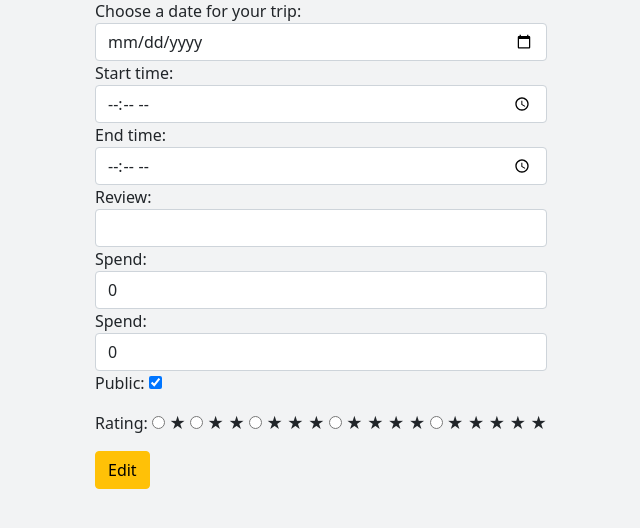
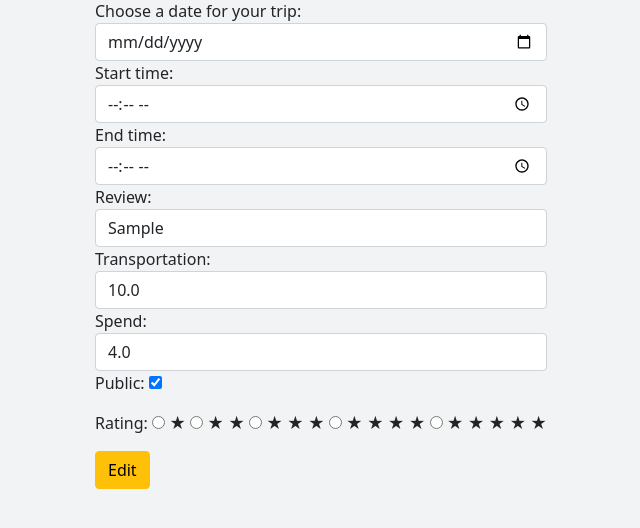
Before and after one commit to Jiaxinl7/squirrel-travel, a Django app: page /manager/search/edit_visit/1/ in a window 1280 px wide. Shown: the part 123-651 px from the top of the page, without its empty margins (272-912 px from the left). Run offline with Django 3.2, Linux system fonts and the light colour scheme; tables that the repository leaves empty hold one stand-in row (values such as "Sample post").

Commit message:
front end bug fix

```diff
--- a/manager/templates/manager/edit_visit.html
+++ b/manager/templates/manager/edit_visit.html
@@ -39,13 +39,13 @@
                     <input type="time" name="end_time" class="form-control"/>
 
                     <label for="review">Review:</label>
-                    <input type="text" name="review" class="form-control"/>
+                    <input type="text" name="review" class="form-control" value = {{visit.review}}/>
 
-                    <label for="trans">Spend:</label>
-                    <input type="number" name="trans" min="0" value="0" class="form-control"/>
+                    <label for="trans">Transportation:</label>
+                    <input type="number" name="trans" min="0" value={{visit.transport_fee}} class="form-control"/>
 
                     <label for="spend">Spend:</label>
-                    <input type="number" name="spend" min="0" value="0" class="form-control"/>
+                    <input type="number" name="spend" min="0" value={{visit.v_rate}} class="form-control"/>
 
                     <label for="public">Public:</label>
                     <input type="checkbox" name="public" checked="" />
--- a/manager/views.py
+++ b/manager/views.py
@@ -165,7 +165,7 @@ def edit_visit(request,vid):
             cursor.execute("UPDATE visit SET date = %s , start_time=%s , end_time=%s, public = %s, review = %s, v_rate=%s,transport_fee=%s, v_cost=%s  WHERE vid = %s",
             [date, start_time, end_time, public, review, stars,trans,spend, vid])
             cursor.fetchone()
-    return render(request, 'manager/edit_visit.html', {'place':place})
+    return render(request, 'manager/edit_visit.html', {'place':place, 'visit':visit})
 
 def delete_dine(request, did):
     # print(request)
--- a/user/templates/user/login.html
+++ b/user/templates/user/login.html
@@ -8,14 +8,14 @@
 
 {% block content %}
     <div class="container">
-        <div class="col-md-4 col-md-offset-4">
+        <div class="col-6 offset-md-4">
           <form class='form-login' action="/users/login/" method="post">
 
               {% if message %}
                   <div class="alert alert-warning">{{ message }}</div>
               {% endif %}
               {% csrf_token %}
-              <h2 class="text-center"> Welcome back</h2>
+              <h2 > Welcome back</h2>
               <div class="form-group">
                   {{ login_form.username.label_tag }}
                   {{ login_form.username}}
--- a/user/templates/user/register.html
+++ b/user/templates/user/register.html
@@ -4,7 +4,7 @@
 {% block title %}register{% endblock %}
 {% block content %}
     <div class="container">
-        <div class="col-md-4 col-md-offset-4">
+        <div class="col-6 offset-md-2">
           <form class='form-register' action="/users/register/" method="post">
 
               {% if message %}
```
Also changed, not shown: user/views.py (+5 -5 lines).
